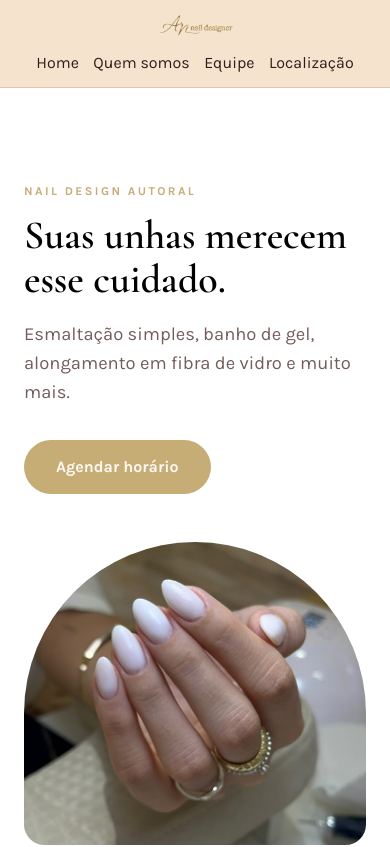
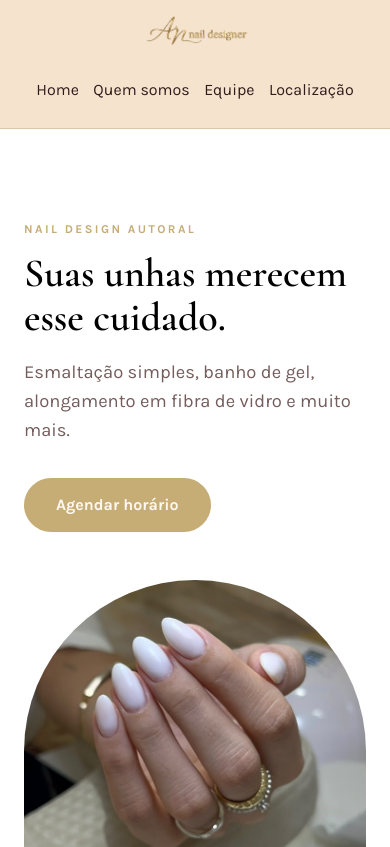
Before and after one commit to eduardoneves-dev/Projeto-estudio, a plain HTML site: page index.html in a window 390 px wide. Shown: the top 847 px of the page. Drawn offline with nearby package versions, Linux system fonts and the light colour scheme.

Commit message:
Alteração css

```diff
--- a/index.html
+++ b/index.html
@@ -7,7 +7,7 @@
   <meta name="description" content="Estúdio de nail design: #.">
   <link rel="preconnect" href="https://fonts.googleapis.com">
   <link rel="stylesheet" href="https://fonts.googleapis.com/css2?family=Cormorant+Garamond:wght@500;600&family=Karla:wght@400;500;700&display=swap">
-  <link rel="stylesheet" href="style.css">
+  <link rel="stylesheet" href="style_v2.css">
   <link rel="icon" type="image/png" href="img/favicon.png">
 </head>
 <body>
--- a/style.css
+++ b/style_v2.css
@@ -10,10 +10,11 @@
   --border: rgba(185, 155, 121, 0.40);
   --font-display: "Cormorant Garamond", serif;
   --font-body: "Karla", sans-serif;
+  --nav-h: 72px;
 }
 html {
     scroll-behavior: smooth;
-    scroll-padding-top: 80px;
+    scroll-padding-top: calc(var(--nav-h) + 16px);
 }
 
 
@@ -69,9 +70,9 @@ h2 {
 }
 
 .navlogo {
-    width: clamp(120px, 18vw, 200px);
+    width: clamp(96px, max(6vw + 85px, 15.7vw + 11px), 200px);
     height: auto;
-    max-height: 56px;
+    max-height: clamp(34px, 3.4vw + 22px, 56px);
     object-fit: contain;
     margin-top: 0;
     margin-bottom: 10px;
@@ -107,7 +108,7 @@ h2 {
     display: flex;
     gap: 1.90rem;
     align-items: center;
-    margin: 0;
+    margin: 0p;
     padding: 0;
 }
 .nav-links a {
@@ -264,18 +265,13 @@ h2 {
 }
 
 @media (max-width: 820px) {
+    :root { --nav-h: 132px; }
 
     .nav-inner {
         flex-direction: column;
         height: auto;
         padding: .75rem 1.5rem;
         gap: .5rem;
-    }
-
-    .navlogo {
-        width: clamp(70px, 20vw, 96px);
-        max-height: 28px;
-        margin-bottom: .35rem;
     }
 
     .nav-links {
@@ -286,7 +282,7 @@ h2 {
     }
 
     .hero {
-        padding-top: 170px;
+        padding-top: calc(var(--nav-h) + 40px);
     }
 
     .hero-grid,
@@ -295,3 +291,9 @@ h2 {
         grid-template-columns: 1fr;
     }
 }
+
+@media (max-width: 420px) {
+    :root { --nav-h: 168px; }
+    .stats { grid-template-columns: 1fr; gap: 1.25rem; }
+    .stats strong { font-size: 2rem; }
+}
```
